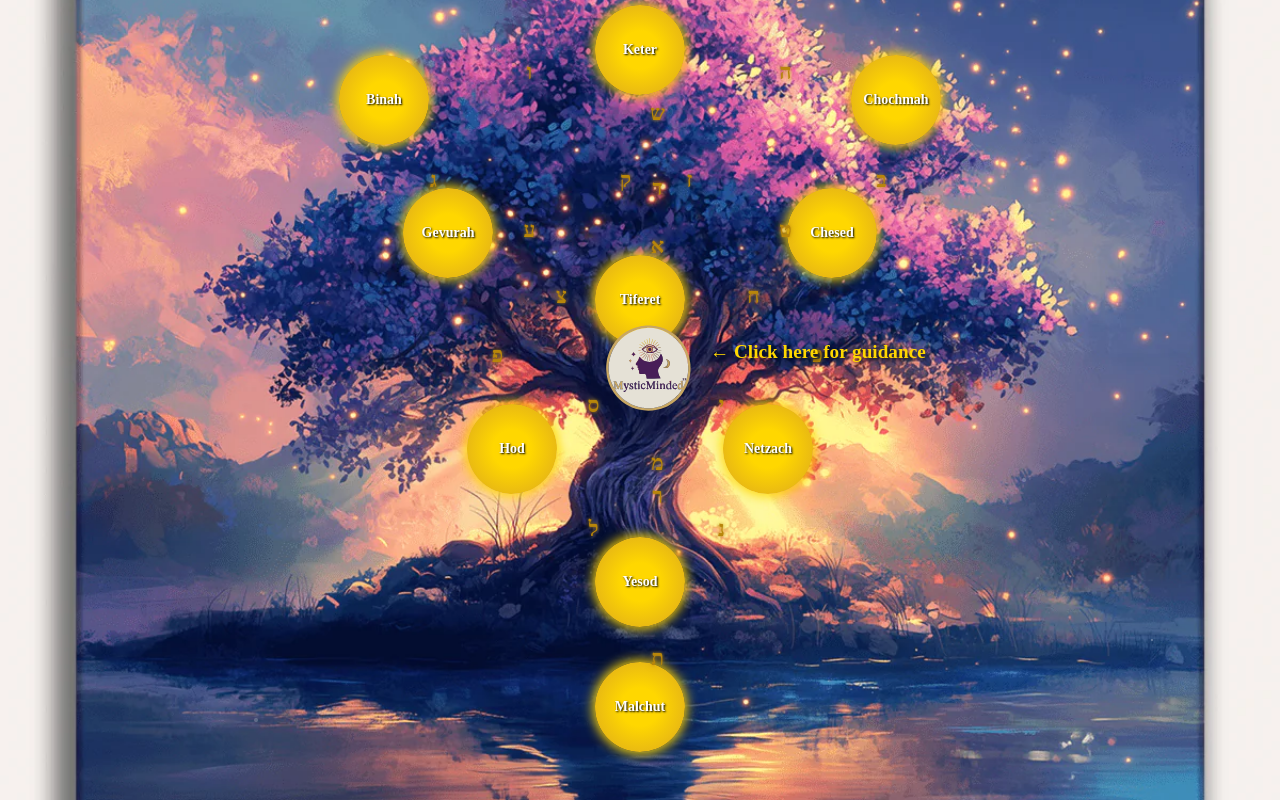
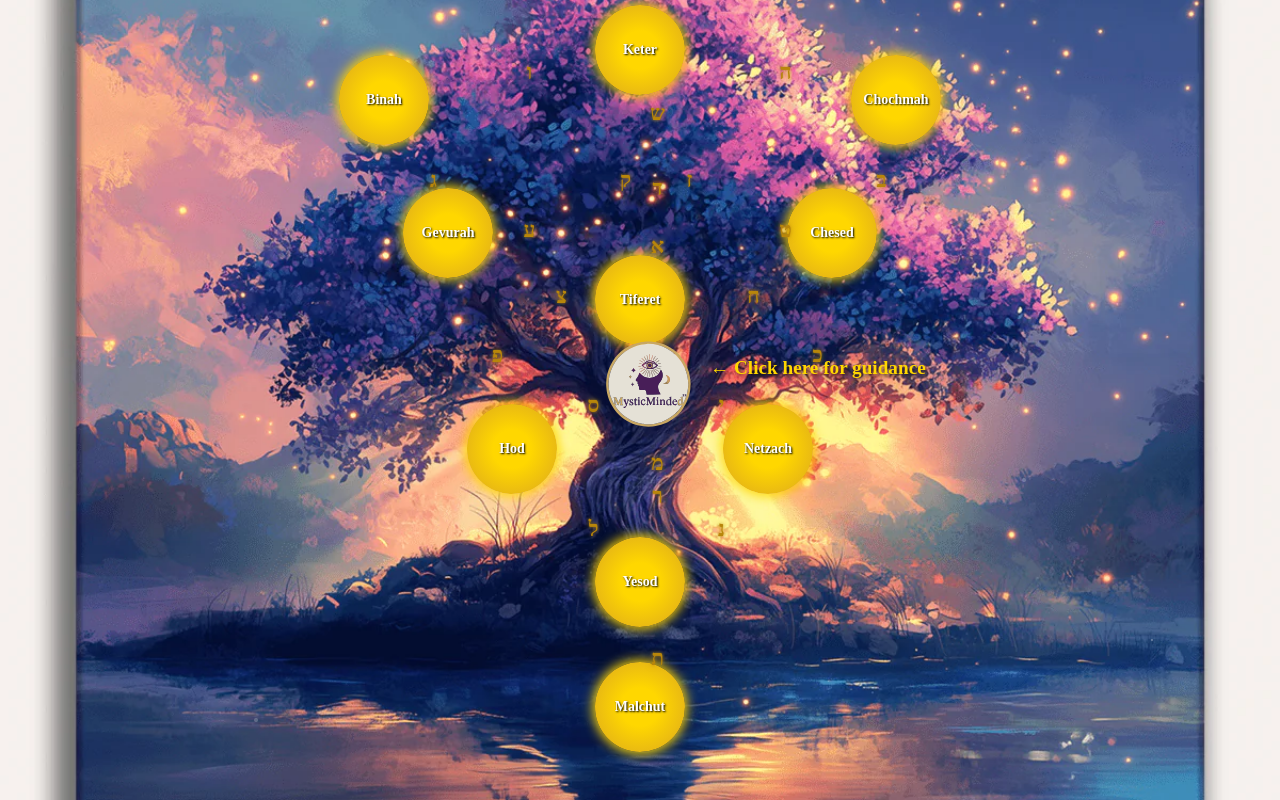
Before and after one commit to Brachalicious/golden-tree-of-sefirot, a website: page index.html in a window 1280 px wide. Drawn offline with Linux system fonts and the light colour scheme.

Commit message:
Move bot down to 48%

```diff
--- a/index.html
+++ b/index.html
@@ -751,9 +751,9 @@
       Mystic Guide is thinking<span class="loading-dots"></span>
     </div>
   </div>
-<img src="my logo updated.svg" id="guideLeaf" alt="MysticMinded Guide" class="cursor-pointer absolute" style="width: 120px; height: 120px; object-fit: contain; top: 46%; left: 50%; transform: translate(-50%, -50%); z-index: 9999; pointer-events: auto; display: block;"/>
+<img src="my logo updated.svg" id="guideLeaf" alt="MysticMinded Guide" class="cursor-pointer absolute" style="width: 120px; height: 120px; object-fit: contain; top: 48%; left: 50%; transform: translate(-50%, -50%); z-index: 9999; pointer-events: auto; display: block;"/>
 
 
-  <div id="guidanceArrow" style="position: absolute; top: 44%; left: calc(50% + 70px); transform: translateY(-50%); z-index: 9999; display: flex; align-items: center; white-space: nowrap;">
+  <div id="guidanceArrow" style="position: absolute; top: 46%; left: calc(50% + 70px); transform: translateY(-50%); z-index: 9999; display: flex; align-items: center; white-space: nowrap;">
   <div style="font-size: 1.2rem; color: #FFD700; white-space: nowrap; margin-right: 5px; font-weight: bold; text-shadow: 2px 2px 4px rgba(0,0,0,0.8);">← Click here for guidance</div>
 </div>
```
